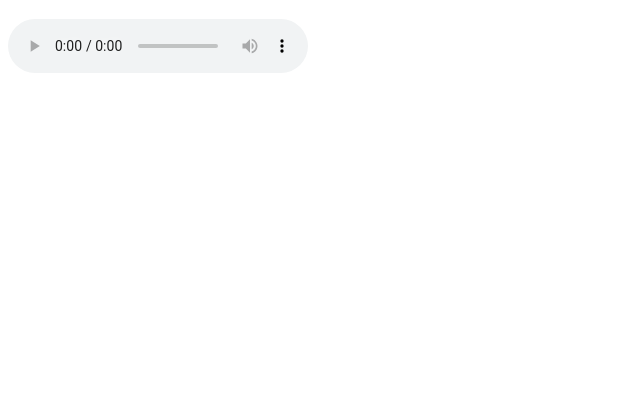
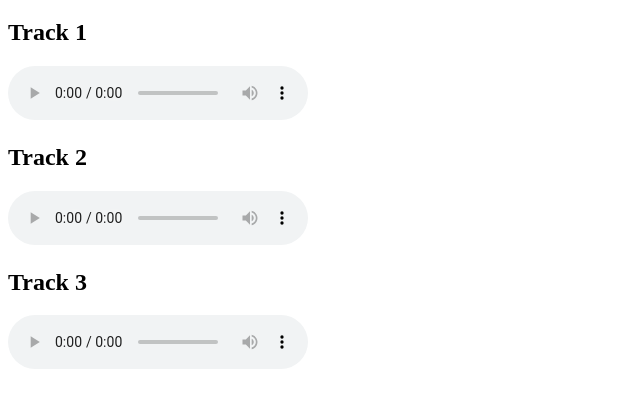
Before and after one commit to bdoersch/pleased, a plain HTML site: page index.html in a window 1280 px wide. Shown: the part 61-468 px from the top of the page, without its empty margins (0-640 px from the left). Drawn offline with Linux system fonts and the light colour scheme.

Commit message:
Update index.html

```diff
--- a/index.html
+++ b/index.html
@@ -8,11 +8,26 @@
 <body>
   <h1>Your MP3 Player</h1>
 
-  <!-- Replace the file path with the actual MP3 file name -->
+  <!-- MP3 1 -->
+  <h2>Track 1</h2>
   <audio controls>
     <source src="LonelyCloudsGOOD.mp3" type="audio/mpeg">
     Your browser does not support the audio element.
   </audio>
 
+  <!-- MP3 2 -->
+  <h2>Track 2</h2>
+  <audio controls>
+    <source src="CloudedDaysUP.mp3" type="audio/mpeg">
+    Your browser does not support the audio element.
+  </audio>
+
+  <!-- MP3 3 -->
+  <h2>Track 3</h2>
+  <audio controls>
+    <source src="GetUpGetDown.mp3" type="audio/mpeg">
+    Your browser does not support the audio element.
+  </audio>
+
 </body>
 </html>
```
